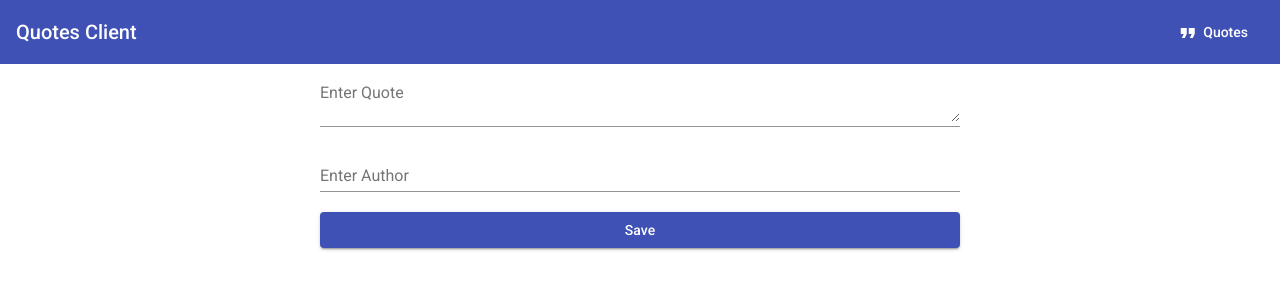
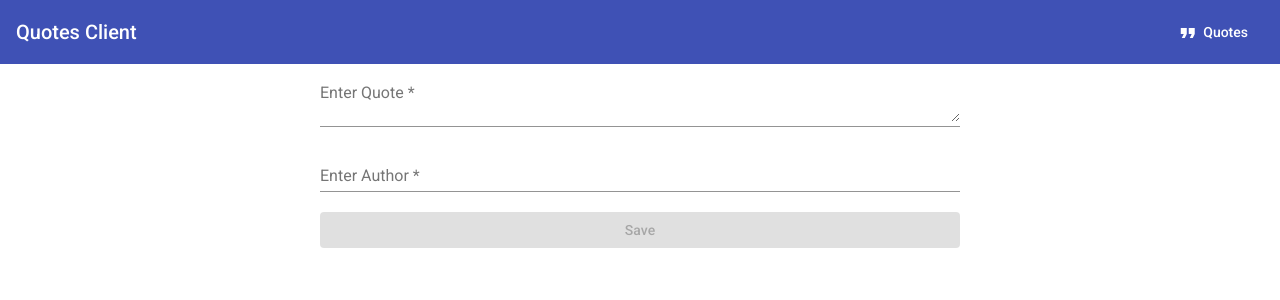
Before and after one commit to mbaljeetsingh/quotes-client-angular, an Angular app: page /edit in a window 1280 px wide. Shown: the top 300 px of the page. Built offline with nearby package versions, Linux system fonts and the light colour scheme.

Commit message:
validation

```diff
--- a/src/app/edit-quote/edit-quote.component.html
+++ b/src/app/edit-quote/edit-quote.component.html
@@ -5,7 +5,12 @@
       matInput
       placeholder="Enter Quote"
       [(ngModel)]="quote.title"
+      required
+      #title="ngModel"
     ></textarea>
+    <mat-error *ngIf="title.invalid && (title.touched || title.dirty)">
+      Please Enter Quote
+    </mat-error>
   </mat-form-field>
   <mat-form-field>
     <input
@@ -13,7 +18,19 @@
       matInput
       placeholder="Enter Author"
       [(ngModel)]="quote.author"
+      required
+      #author="ngModel"
     />
+    <mat-error *ngIf="author.invalid && (author.touched || author.dirty)">
+      Please Enter Author
+    </mat-error>
   </mat-form-field>
-  <button type="submit" mat-raised-button color="primary">Save</button>
+  <button
+    type="submit"
+    mat-raised-button
+    color="primary"
+    [disabled]="!form.valid"
+  >
+    Save
+  </button>
 </form>
```
